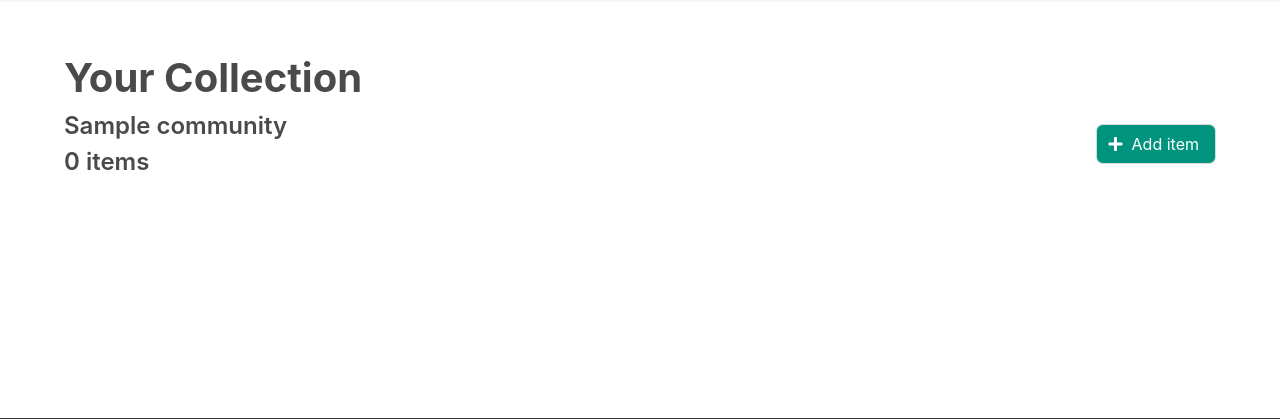
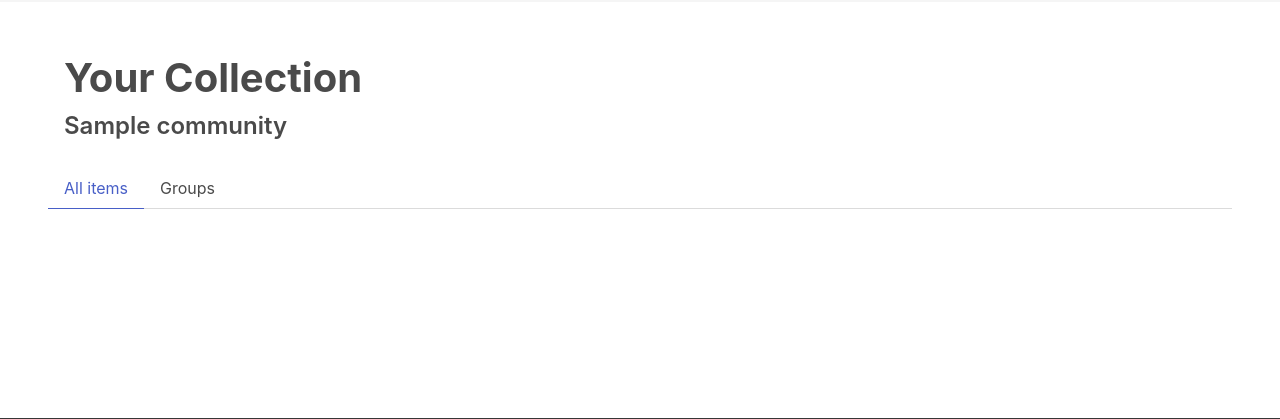
Before and after one commit to ArjunS07/greenqode, a Django app: page /dashboard in a window 1280 px wide. Shown: the part 92-511 px from the top of the page. Run offline with Django 4.2, Linux system fonts and the light colour scheme; a user stored in the database is signed in; tables that the repository leaves empty hold one stand-in row (values such as "Sample post").

Commit message:
add base template for dashboard

```diff
--- /dev/null
+++ b/templates/base_dashboard.html
@@ -0,0 +1,48 @@
+{% extends 'base.html' %}
+{% load static %}
+
+
+
+{% block title %} Community collection {% endblock %}
+
+
+{% block content %}
+
+<section class="section">
+  <div class="container ">
+
+    <h1 class="is-size-2 has-text-weight-bold">Your Collection</h1>
+
+    <div class="is-flex-tablet is-flex-direction-row mb-5">
+      <div class="is-flex-grow-1">
+
+        <div class="block is-flex is-flex-direction-column">
+          <p class="is-size-4-tablet is-size-5-mobile has-text-weight-semibold"> {{ communityName }}</p>
+        </div>
+      </div>
+
+    </div>
+
+
+
+
+  </div>
+
+
+  {% block tabs %}
+  {% endblock tabs %}
+
+  <div class = "container mb-5">
+
+    {% block listOfItems %}
+    {% endblock listOfItems %}
+
+  </div>
+</section>
+
+
+
+<link rel="stylesheet" href="{% static 'css/dashboard.css' %}">
+
+
+{% endblock %}
--- a/templates/dashboard.html
+++ b/templates/dashboard.html
@@ -1,57 +1,18 @@
-{% extends 'base.html' %}
-{% load static %}
+{% extends 'base_dashboard.html' %}
 
 
+{% block tabs %}
+<div class="tabs">
+  <ul>
+    <li class="is-active"><a>All items</a></li>
+    <li><a>Groups</a></li>
 
-{% block title %} Community collection {% endblock %}
-
-
-{% block content %}
-
-<section class="section">
-  <div class="container ">
-
-    <h1 class="is-size-2 has-text-weight-bold">Your Collection</h1>
-
-    <div class="is-flex-tablet is-flex-direction-row mb-5">
-      <div class="is-flex-grow-1">
-
-        <div class="block is-flex is-flex-direction-column">
-          <p class="is-size-4-tablet is-size-5-mobile has-text-weight-semibold"> {{ communityName }}</p>
-          <p class="is-size-4-tablet is-size-5-mobile has-text-weight-semibold">{{ numCommunityItems }} items</p>
-        </div>
+  </ul>
 </div>
 
-      <div class="buttons">
+{% endblock tabs %}
 
-        {% if numCommunityItems > 0 %}
-        <a href="{{ printurl }}" target="_blank" class = "mr-2">
-          <button class="button has-background-primary-dark	has-text-white is-flex is-align-items-center is-justify-content-center border-radius">
-            <span class="icon is-medium">
-              <i class="fa fa-print top-action-icon" aria-hidden="true"></i>
-            </span>
-            <span> Print QR codes</span>
-          </button>
-        </a>
-        {% endif %}
-
-        <a href="{% url 'additem' %}">
-          <button class="button has-background-primary-dark	has-text-white is-flex is-align-items-center is-justify-content-center border-radius">
-            <span class="icon is-medium">
-              <i class="fa fa-plus" aria-hidden="true"></i>
-            </span>
-            <span> Add item </span>
-          </button>
-        </a>
-
-      </div>
-
-    </div>
-
-  </div>
-
-  <div class = "container mb-5">
-
+{% block listOfItems %}
 <div class="columns">
 
   {% for item in communityItems %}
@@ -68,7 +29,7 @@
 
           <div class="mr-2">
 
-                        <a href="{% url 'edititem' item.item_id %}"  class = 'button is-outlined is-link box'>
+            <a href="{% url 'edititem' item.item_id %}" class='button is-outlined is-link box'>
               <span class="icon">
                 <i class="fa fa-solid fa-pencil-alt "></i>
               </span>
@@ -79,7 +40,7 @@
 
           <div class="">
 
-                        <a href="{% url 'deletecommunityitem' item.item_id %}" class = "button is-outlined is-danger box">
+            <a href="{% url 'deletecommunityitem' item.item_id %}" class="button is-outlined is-danger box">
               <span class="icon">
                 <i class="fa fa-solid fa-trash "></i>
               </span>
@@ -99,13 +60,4 @@
 
 
 </div>
-
-  </div>
-</section>
-
-
-
-<link rel="stylesheet" href="{% static 'css/dashboard.css' %}">
-
-
-{% endblock %}
+{% endblock listOfItems %}
```
Lines whose indentation alone changed are shown as unchanged.
